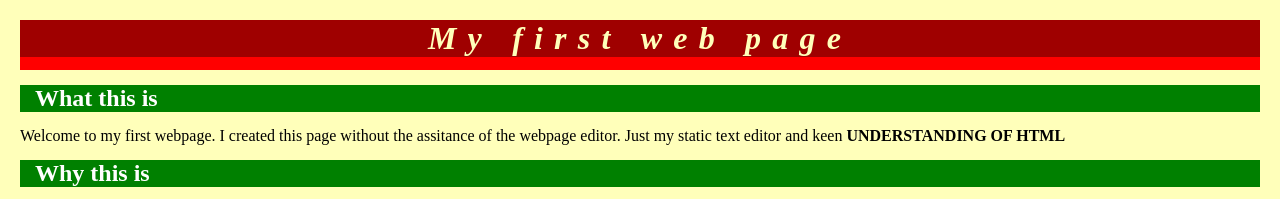
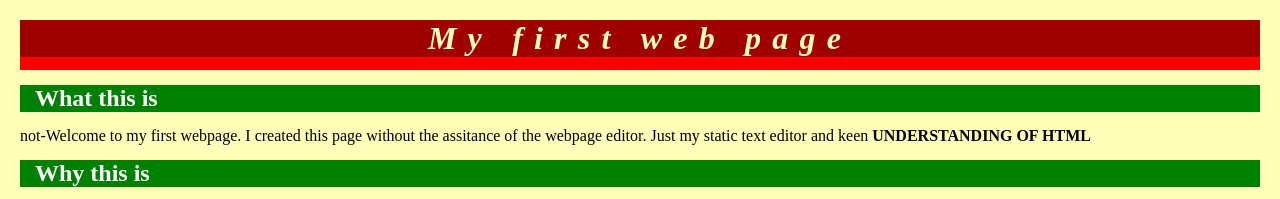
Before and after one commit to RajanGuptaZeus/task2, a plain HTML site: page index.html in a window 1280 px wide. Shown: the top 199 px of the page. Drawn offline with Linux system fonts and the light colour scheme.

Commit message:
html changes

```diff
--- a/index.html
+++ b/index.html
@@ -13,7 +13,7 @@
     </div>
     <h3 class="title">What this is</h3>
     <p style="font-size: medium; margin-top: 8px">
-      Welcome to my first webpage. I created this page without the assitance of
+      not-Welcome to my first webpage. I created this page without the assitance of
       the webpage editor. Just my static text editor and keen
       <strong>UNDERSTANDING OF HTML</strong>
     </p>
```
